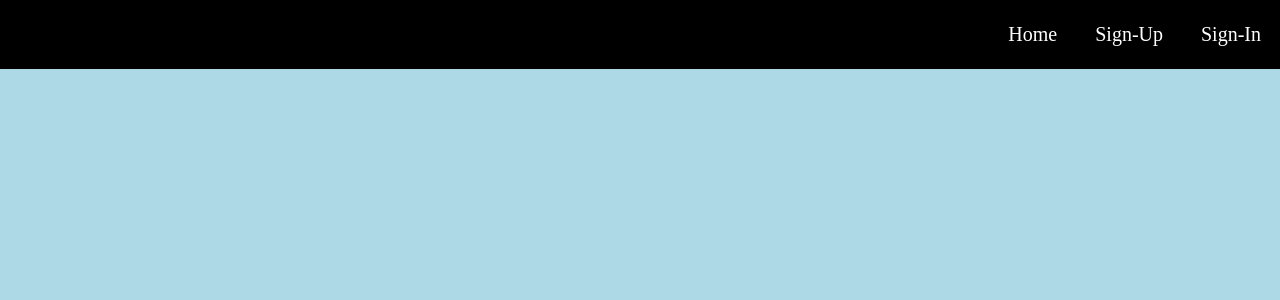
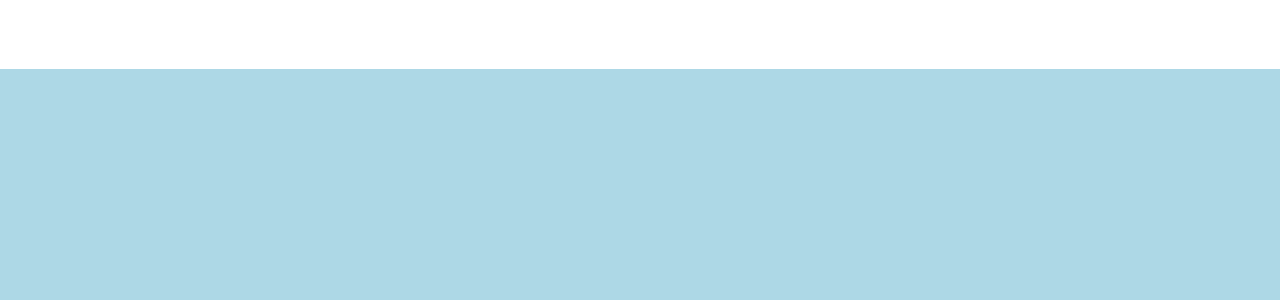
Before and after one commit to JAMH2020/Project-Auto-Body-Shop-Repository, a PHP site: page /navigation_bar/navigation_bar.php in a window 1280 px wide. Shown: the top 300 px of the page. Run offline with PHP 8.4, Linux system fonts and the light colour scheme.

Commit message:
Update navigation_bar_styles.css

```diff
--- a/navigation_bar/navigation_bar_styles.css
+++ b/navigation_bar/navigation_bar_styles.css
@@ -7,7 +7,7 @@ body {
 
 .nav {
   overflow: hidden;
-  background-color: Black;
+  background-color: White;
 }
 
 
@@ -23,6 +23,6 @@ body {
 
 
 .nav a:hover {
-  background-color: White;
+  background-color: Black;
   color: red;
 }
```
